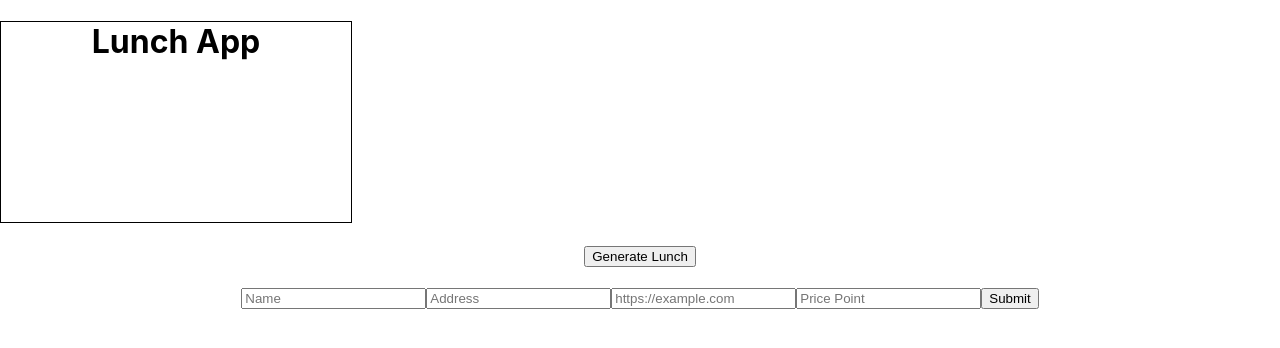
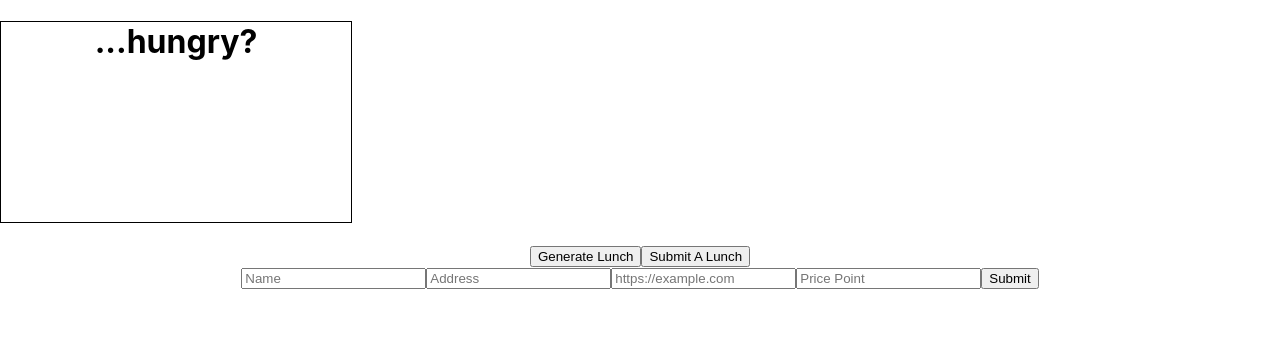
Before and after one commit to valentinovtino/Range-TakeHome-VV, a React (Create React App) app: page / in a window 1280 px wide. Shown: the top 348 px of the page. Built offline with nearby package versions, Linux system fonts and the light colour scheme.

Commit message:
define toggle states for onload and user form

```diff
--- a/src/components/LunchSpots.js
+++ b/src/components/LunchSpots.js
@@ -6,10 +6,16 @@ import {useForm} from 'react-hook-form';
 const LunchSpots = () => {
     const [lunches, setLunches] = useState(mockObj);
     const [lunchGenerator, setLunchGenerator] = useState({})
+    const [toggle, setToggle] = useState(false);
+    const [toggleForm, setToggleForm] = useState(false);
     const { register, formState, handleSubmit} = useForm();
 
+    const showForm = () => {
+        setToggleForm(!toggleForm)
+    }
 
     const randomLunch = () => {
+        setToggle(true);
         const length = lunches.length
         const randomVal = Math.floor(Math.random() * length);
         setLunchGenerator(lunches[randomVal]);
@@ -20,11 +26,18 @@ const LunchSpots = () => {
         setLunches([...lunches, data])
     }
 
+
     return (
         <div>
-            <h1>Lunch App</h1>
+            {
+            toggle && lunchGenerator ?
+            <h2 className='lunchName'>{lunchGenerator.name}</h2> :
+            <h1 className='introTitle' >...hungry?</h1>
+            }
+
             <button onClick={()=>randomLunch()}>Generate Lunch</button>
-            <h2 className='lunchName'>{lunchGenerator.name}</h2>
+            <button onClick={()=>showForm()} className='generateBtn'> Submit A Lunch </button>
+
 
             <form onSubmit={handleSubmit(onSubmit)}>
                     <input
@@ -40,6 +53,7 @@ const LunchSpots = () => {
                         name="address"
                         {...register('address', {required:'Address required. Please enter the address of your Lunch Spot!'})}
                         />
+                        {formState.errors.address && formState.errors.address.message}
                     <input
                         type='url'
                         placeholder='https://example.com'
```
